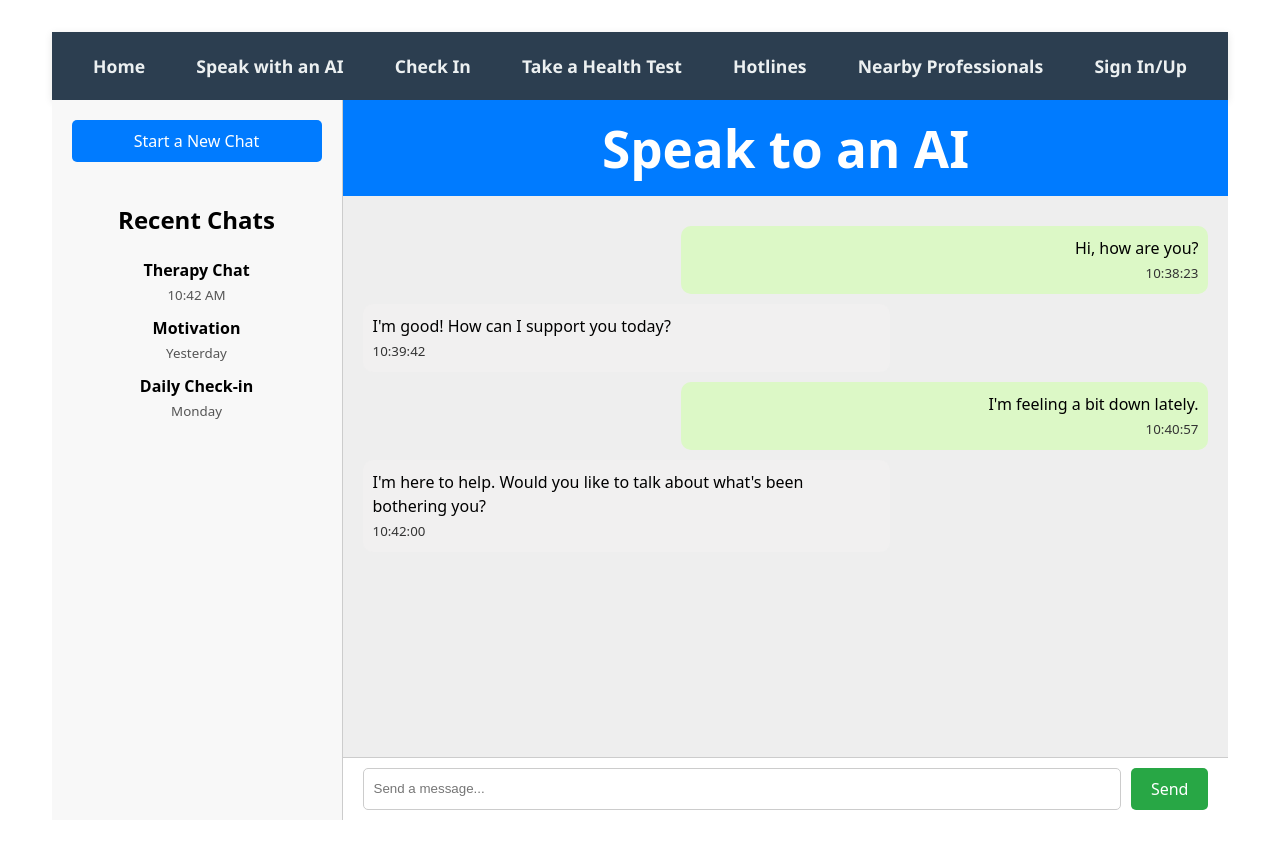
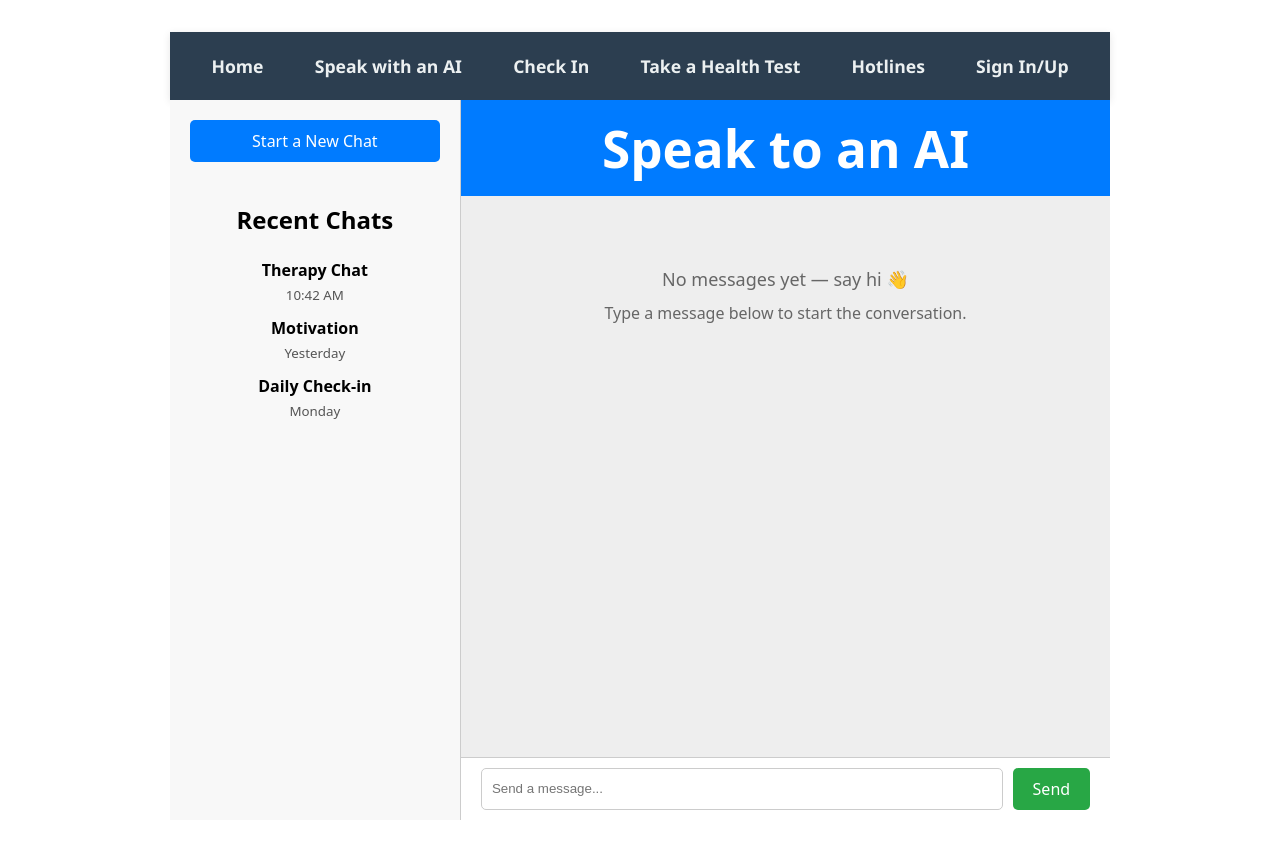
Before and after one commit to SujayO372/MentalHealthProject, a React (Vite) app in the folder MentalHealthProject/: page /chatbot in a window 1280 px wide. Built offline with nearby package versions, Linux system fonts and the light colour scheme.

Commit message:
removed dummy messages

```diff
--- a/MentalHealthProject/src/components/NavBar.jsx
+++ b/MentalHealthProject/src/components/NavBar.jsx
@@ -15,7 +15,6 @@ export default function NavBar() {
         { name: "Check In", href: "/checkin" },
         { name: "Take a Health Test", href: "/healthtest" },
         { name: "Hotlines", href: "/hotlines" },
-        { name: "Nearby Professionals", href: "/maps" },
         { name: "Sign In/Up", href: "/signup" },
          // ✅ new link
       ].map(({ name, href }) => (
--- a/MentalHealthProject/src/pages/Chatbot.jsx
+++ b/MentalHealthProject/src/pages/Chatbot.jsx
@@ -1,28 +1,5 @@
 import { useState } from 'react';
 import NavBar from '../components/NavBar';
-
-const dummyMessages = [
-  {
-    isUser: true,
-    messageContent: "Hi, how are you?",
-    timestamp: "10:38:23"
-  },
-  {
-    isUser: false,
-    messageContent: "I'm good! How can I support you today?",
-    timestamp: "10:39:42"
-  },
-  {
-    isUser: true,
-    messageContent: "I'm feeling a bit down lately.",
-    timestamp: "10:40:57"
-  },
-  {
-    isUser: false,
-    messageContent: "I'm here to help. Would you like to talk about what's been bothering you?",
-    timestamp: "10:42:00"
-  }
-];
 
 const recentChats = [
   { id: 1, title: "Therapy Chat", lastUpdated: "10:42 AM" },
@@ -31,18 +8,20 @@ const recentChats = [
 ];
 
 export default function Chatbot() {
-  const [messages, setMessages] = useState(dummyMessages);
+  const [messages, setMessages] = useState([]); // <- start empty
   const [input, setInput] = useState('');
 
   const handleSend = async () => {
     if (!input.trim()) return;
+
     const newMsg = {
       isUser: true,
       messageContent: input.trim(),
       timestamp: new Date().toLocaleTimeString(),
     };
 
-    setMessages([...messages, newMsg]);
+    // Add user message immediately for snappy UI
+    setMessages(prev => [...prev, newMsg]);
     setInput('');
 
     try {
@@ -51,13 +30,14 @@ export default function Chatbot() {
         headers: {
           'Content-Type': 'application/json',
         },
-        body: JSON.stringify({ query: input }),
+        body: JSON.stringify({ query: input.trim() }),
       });
 
       const data = await response.json();
       const botMsg = {
         isUser: false,
-        messageContent: data.response.result.message.content,
+        // defend against unexpected response shapes:
+        messageContent: data?.response?.result?.message?.content ?? "Sorry — I couldn't parse the response.",
         timestamp: new Date().toLocaleTimeString(),
       };
       setMessages(prevMessages => [...prevMessages, botMsg]);
@@ -123,14 +103,21 @@ export default function Chatbot() {
             padding: '20px',
             backgroundColor: '#eee'
           }}>
-            {messages.map((msg, index) => (
+            {messages.length === 0 ? (
+              <div style={{ textAlign: 'center', color: '#666', marginTop: '50px' }}>
+                <p style={{ margin: 0, fontSize: '18px' }}>No messages yet — say hi 👋</p>
+                <p style={{ marginTop: '8px' }}>Type a message below to start the conversation.</p>
+              </div>
+            ) : (
+              messages.map((msg, index) => (
                 <Message
                   key={index}
                   isUser={msg.isUser}
                   messageContent={msg.messageContent}
                   timestamp={msg.timestamp}
                 />
-            ))}
+              ))
+            )}
           </div>
 
           {/* Message Input Bar */}
```
Also changed, not shown: MentalHealthProject/src/pages/Maps.jsx (deleted). Lines whose indentation alone changed are shown as unchanged.
